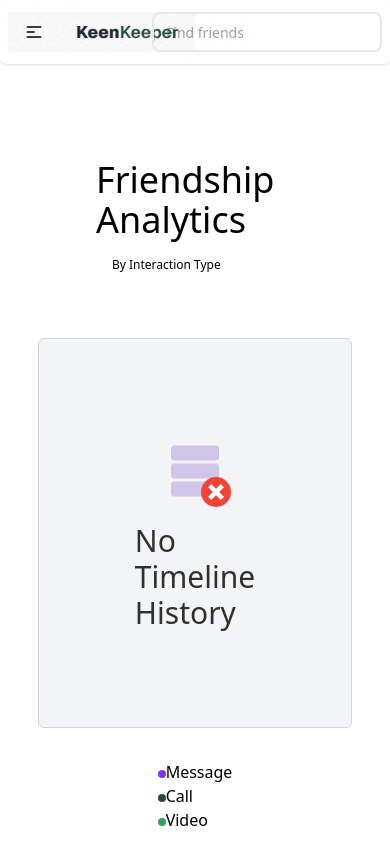
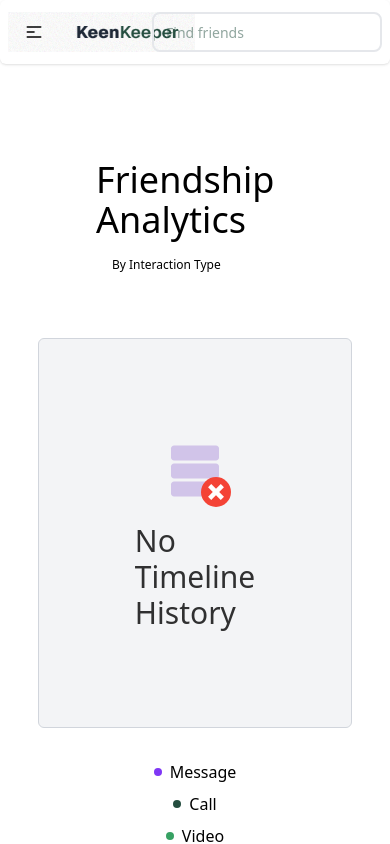
Before and after one commit to shamim4010/assignment-ph-07, a Next.js app: page /stats in a window 390 px wide. Shown: the top 844 px of the page. Built offline with nearby package versions, Linux system fonts and the light colour scheme.

Commit message:
feat: enhance loading component styling, update Cards component layout, and improve PieChartStats responsiveness

```diff
--- a/src/app/(main)/loading.jsx
+++ b/src/app/(main)/loading.jsx
@@ -3,7 +3,7 @@ import { FadeLoader } from 'react-spinners'
 
 function Loading() {
   return (
-    <div><FadeLoader /></div>
+    <div className='flex justify-center items-center m-24'><FadeLoader /></div>
   )
 }
 
--- a/src/components/ui/bodyUi/friends/card/Cards.jsx
+++ b/src/components/ui/bodyUi/friends/card/Cards.jsx
@@ -5,7 +5,7 @@ import React from 'react'
 function Cards({friend}) {
   return (
     <Link href={`/profile/${friend.name}`}>
-        <div key={friend.id} className='shadow-[0_0_12px_rgba(0,0,0,0.5)] p-4 w-auto rounded-lg'>
+        <div key={friend.id} className='shadow-[0_0_12px_rgba(0,0,0,0.5)] p-4 rounded-lg'>
             <div className='flex flex-col gap-3 justify-center items-center'>
                 <Image src={friend.picture} alt='image' width={100} height={100} className='rounded-full' />
                 <h2 className='text-2xl'>{friend.name}</h2>
--- a/src/components/ui/othersUi/piechartstats/PieChartStats.jsx
+++ b/src/components/ui/othersUi/piechartstats/PieChartStats.jsx
@@ -13,7 +13,7 @@ function PieChartStats({timelineData, filterCall, filterMessage, filterVideo}) {
             <h2 className='text-4xl'>Friendship Analytics</h2>
             <p className='text-[12px] ml-4'>By Interaction Type</p>
             <div className='flex flex-col justify-center items-center gap-8 p-12'>
-                {timelineData.length === 0 ? <NoData /> : <PieChart style={{ width: '100%', maxWidth: '500px', maxHeight: '80vh', aspectRatio: 1 }} responsive>
+                {timelineData.length === 0 ? <NoData /> : <PieChart style={{ width: '100%', maxWidth: '500px', maxHeight: '80vh', aspectRatio: 1}} className='pointer-events-none' responsive>
                     <Pie
                         data={data}
                         innerRadius="80%"
@@ -26,20 +26,20 @@ function PieChartStats({timelineData, filterCall, filterMessage, filterVideo}) {
                         dataKey="value"
                     />
                 </PieChart>}
-                <div>
-                    <div>
+                <div className='flex flex-col sm:flex-row justify-center items-center gap-2'>
+                    <div className='flex gap-2 justify-center items-center'>
                         <div aria-label="status" className="status bg-[#7f37f5] rounded-full"></div>
                         <span>
                             Message
                         </span>
                     </div>
-                    <div>
+                    <div className='flex gap-2 justify-center items-center'>
                         <div aria-label="status" className="status bg-[#244d3f] rounded-full"></div>
                         <span>
                             Call
                         </span>
                     </div>
-                    <div>
+                    <div className='flex gap-2 justify-center items-center'>
                         <div aria-label="status" className="status bg-[#37a163] rounded-full"></div>
                         <span>
                             Video
```
